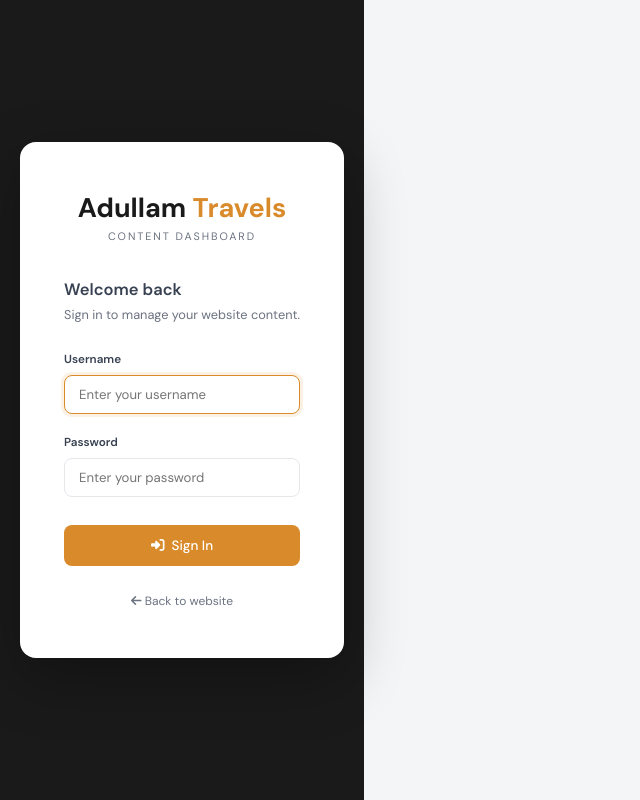
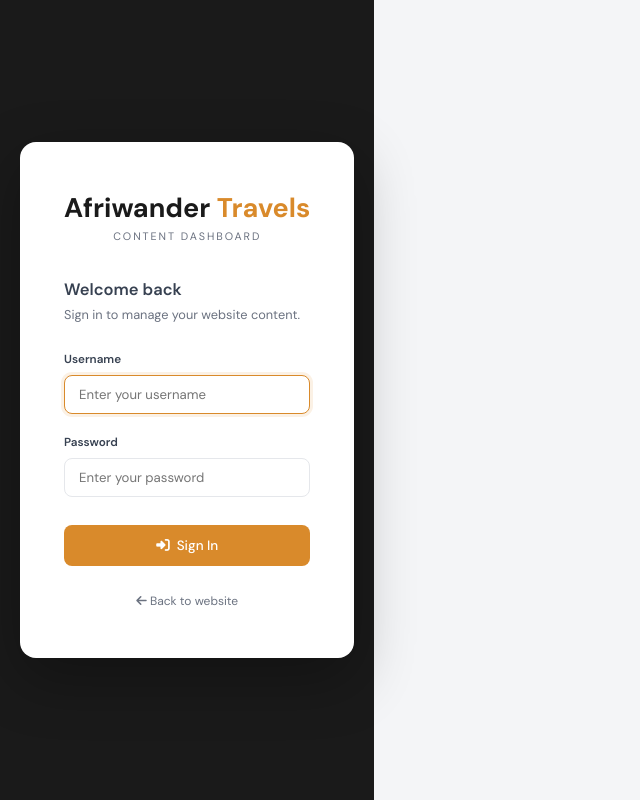
Before and after one commit to Adetomiwa-Oluwatobi/adullam_travels, a Django app: page /dashboard/login/ in a window 1280 px wide. Shown: the whole page, without its empty margins (0-640 px from the left). Run offline with Django 5.2, Linux system fonts and the light colour scheme.

Commit message:
change name2

```diff
--- a/templates/core/base.html
+++ b/templates/core/base.html
@@ -66,7 +66,7 @@
         <div class="footer__logo">Afriwander <span>Travels</span></div>
         <p class="footer__tagline">Beyond Borders. Beyond Ordinary.</p>
         <a href="https://www.instagram.com/adullamtravels?igsh=YzljYTk1ODg3Zg==" target="_blank" rel="noopener" class="footer__ig">
-          <i class="fab fa-instagram"></i> @adullamtravels
+          <i class="fab fa-instagram"></i> @afriwander_travels
         </a>
       </div>
       <div class="footer__links">
--- a/templates/dashboard/login.html
+++ b/templates/dashboard/login.html
@@ -3,7 +3,7 @@
 <html lang="en">
 <head>
   <meta charset="UTF-8" /><meta name="viewport" content="width=device-width, initial-scale=1.0" />
-  <title>Sign In — Adullam Travels Dashboard</title>
+  <title>Sign In — Afriwander Travels Dashboard</title>
   <link href="https://fonts.googleapis.com/css2?family=DM+Sans:wght@400;500;600;700&display=swap" rel="stylesheet" />
   <link rel="stylesheet" href="https://cdnjs.cloudflare.com/ajax/libs/font-awesome/6.5.0/css/all.min.css" />
   <link rel="stylesheet" href="{% static 'css/dashboard.css' %}" />
@@ -12,7 +12,7 @@
 <div class="login-page">
   <div class="login-box">
     <div class="login-logo">
-      <div class="login-logo__name">Adullam <span>Travels</span></div>
+      <div class="login-logo__name">Afriwander <span>Travels</span></div>
       <div class="login-logo__sub">Content Dashboard</div>
     </div>
 
```
